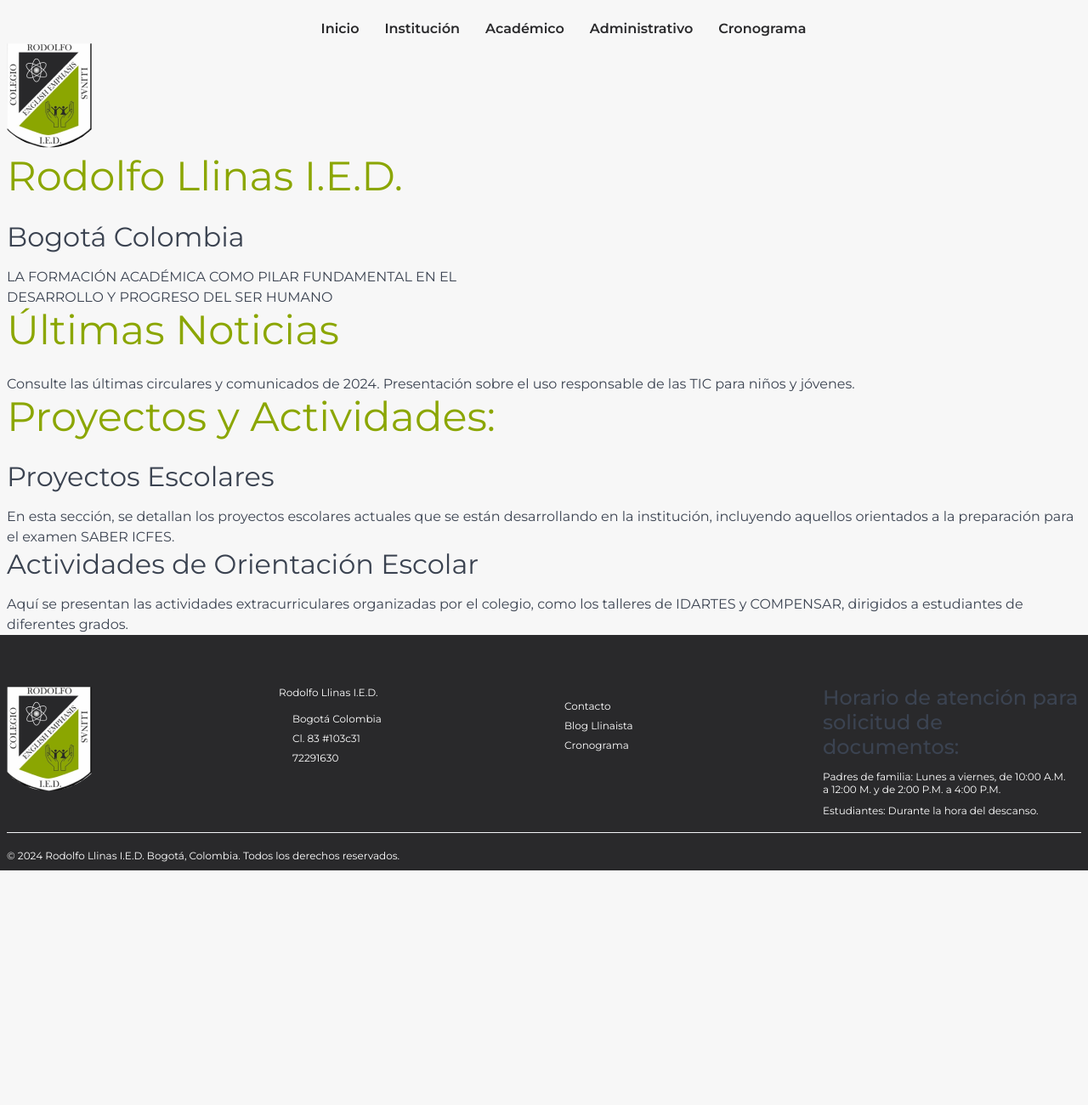
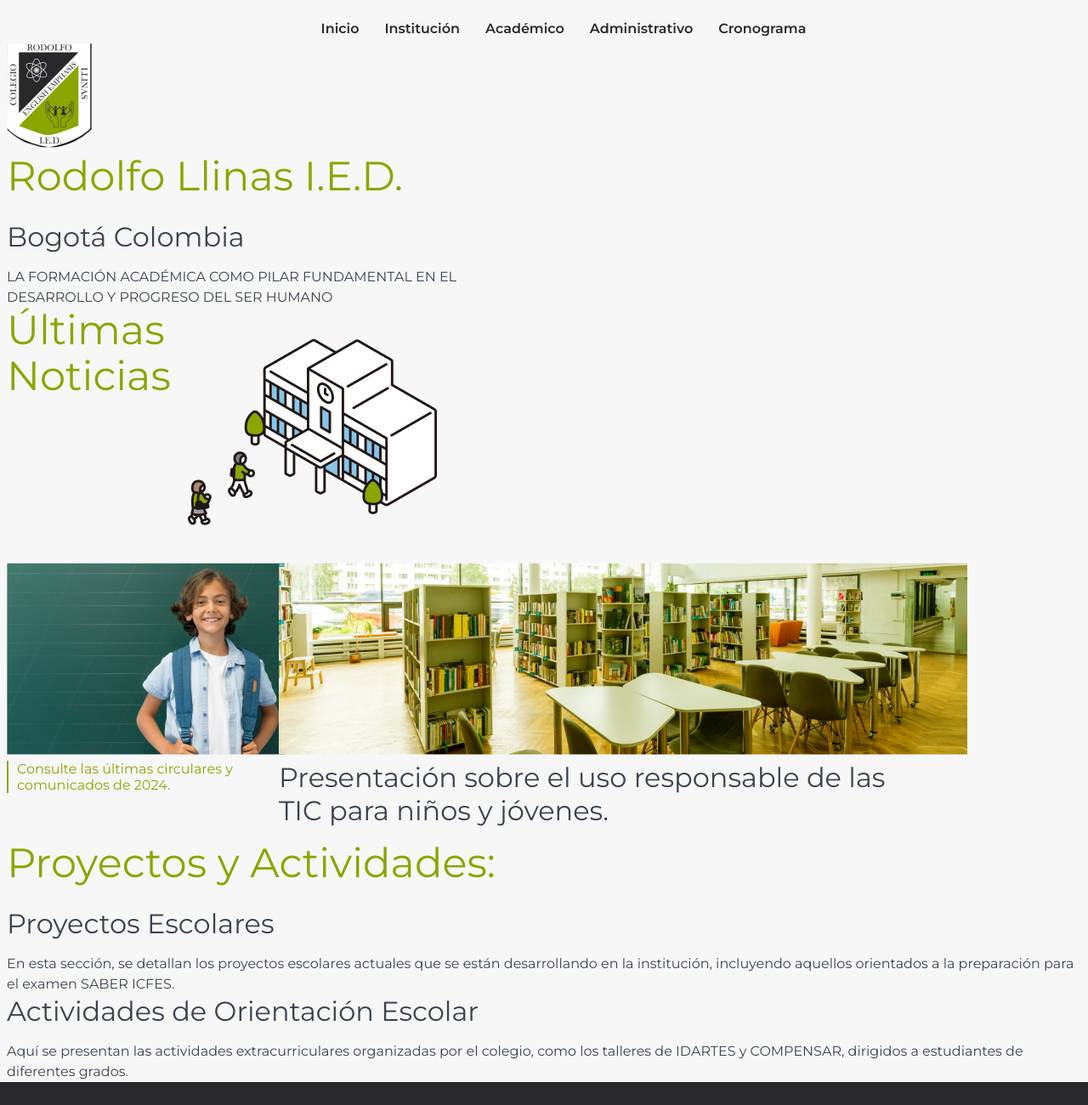
Before and after one commit to julioclavijo/website-ied-rodrigo-llinas, a plain HTML site: page index.html in a window 1280 px wide. Shown: the top 1300 px of the page at 85% size. Before the commit the page ends 1024 px from the top, so only its background shows below. Drawn offline with nearby package versions, Linux system fonts and the light colour scheme.

Commit message:
Modificación de maquetación

```diff
--- a/index.html
+++ b/index.html
@@ -54,14 +54,36 @@
         </div>
         <section>
             <div class="container">
+                <div class="columns">
+                    <div class="column col-2">
+                        <h1>Últimas Noticias</h1>
+                    </div>
+                    <div class="column col-2">
+                        <img src="assets/ultimas-noticias.png" alt="">
+                    </div>
+                </div>
+            </div>
+            <div class="container">
+                <div class="columns">
+                    <div class="column col-3">
+                        <img src="assets/circulares.png" alt="">
+                        <h3>
+                            Consulte las últimas circulares y comunicados de 2024.
+                        </h3>
 
-                <h1>Últimas Noticias</h1>
+                    </div>
+                    <div class="column col-7">
+                        <img src="assets/tics.png" alt="">
+                        <h2>
+                            Presentación sobre el uso responsable de las TIC para niños y jóvenes.
+                        </h2>
+                    </div>
 
-                Consulte las últimas circulares y comunicados de 2024.
-                Presentación sobre el uso responsable de las TIC para niños y jóvenes.
+
+                </div>
+
 
             </div>
-
 
         </section>
         <div class="section">
@@ -71,17 +93,17 @@
             </div>
             <div class="container">
                 <h2>Proyectos Escolares</h2>
-                En esta sección, se detallan los proyectos escolares actuales que se están desarrollando en la
-                institución, incluyendo aquellos orientados a la preparación para el examen SABER ICFES.
-
+                <p>
+                    En esta sección, se detallan los proyectos escolares actuales que se están desarrollando en la institución, incluyendo aquellos orientados a la preparación para el examen SABER ICFES.
+                </p>
 
             </div>
 
             <div class="container">
                 <h2>Actividades de Orientación Escolar</h2>
-                Aquí se presentan las actividades extracurriculares organizadas por el colegio, como los talleres de
-                IDARTES y COMPENSAR, dirigidos a estudiantes de diferentes grados.
-
+                <p>
+                    Aquí se presentan las actividades extracurriculares organizadas por el colegio, como los talleres de IDARTES y COMPENSAR, dirigidos a estudiantes de diferentes grados.
+                </p>
             </div>
 
         </div>
```
